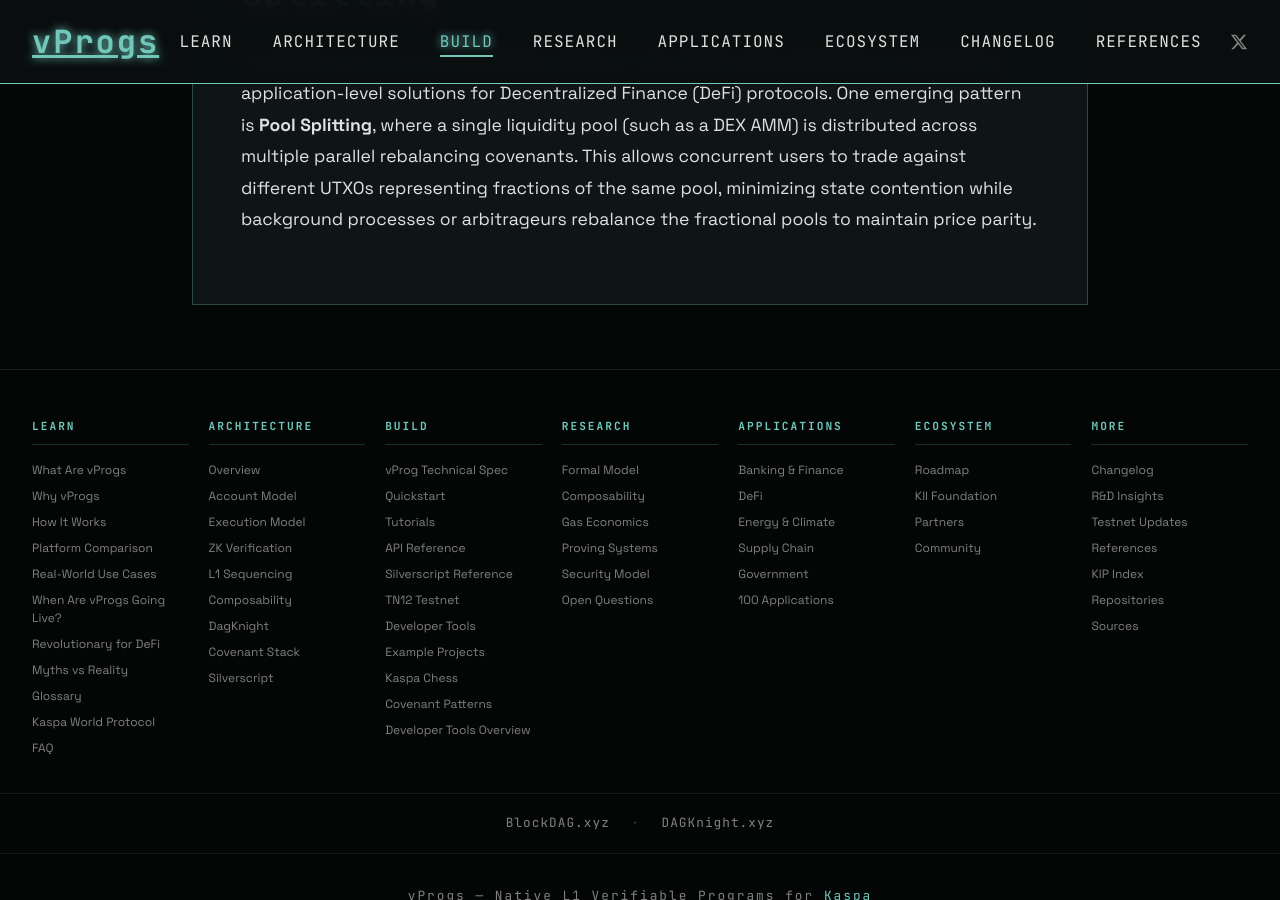
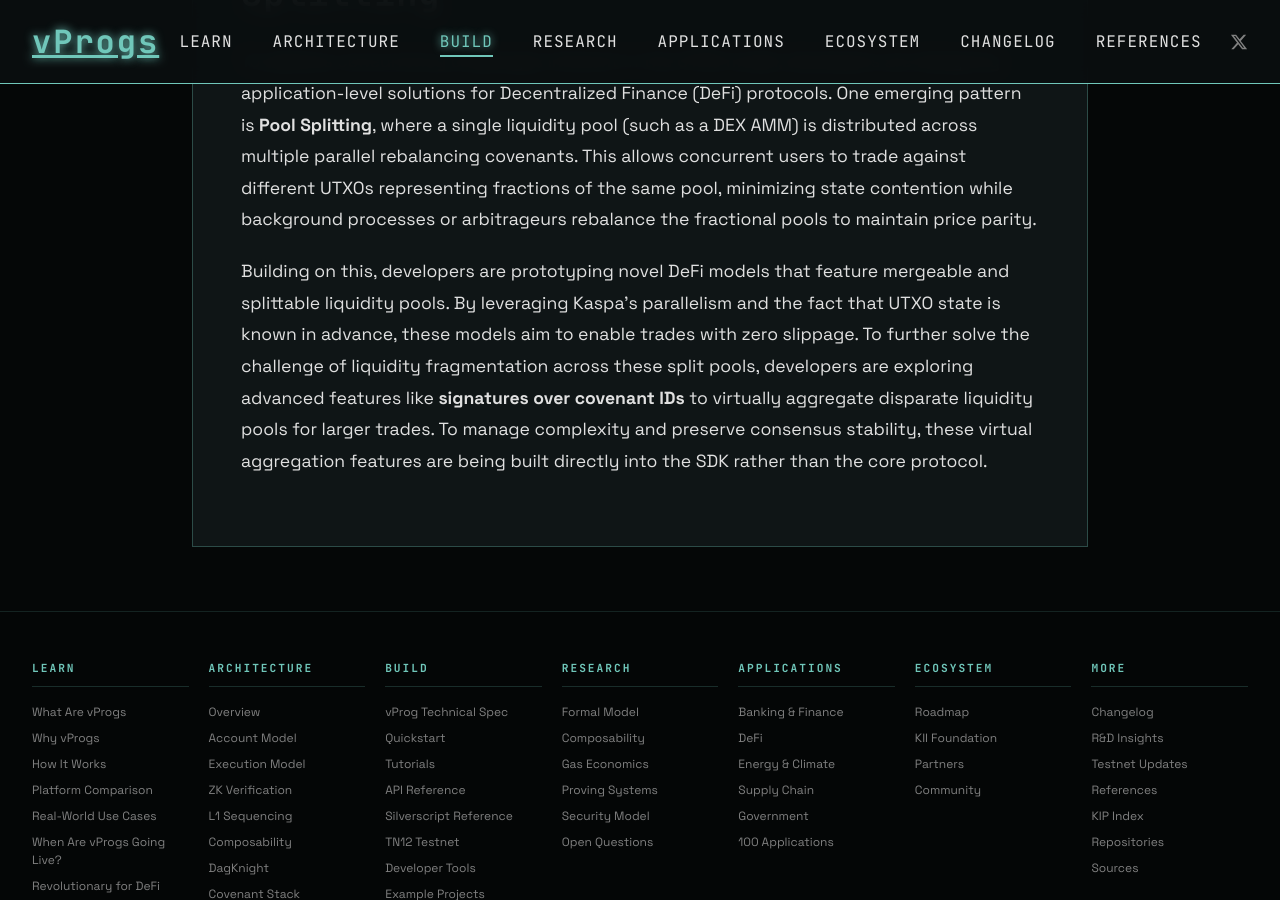
Before and after one commit to creative-inference/vprogs.xyz, a Jekyll site: the page built from build/covenant-patterns.md, in a window 1280 px wide and 900 px high, scrolled down 1631 px. Built offline with Jekyll 4.4.1, drawn with Linux system fonts in a browser that asks for light colours.

Commit message:
Update covenant patterns with virtual aggregation and zero slippage models [auto]

```diff
--- a/build/covenant-patterns.md
+++ b/build/covenant-patterns.md
@@ -31,3 +31,6 @@
 ## DeFi Concurrency Solutions: Pool Splitting
 
 To address concurrency challenges inherent in the UTXO model, developers are designing application-level solutions for Decentralized Finance (DeFi) protocols. One emerging pattern is **Pool Splitting**, where a single liquidity pool (such as a DEX AMM) is distributed across multiple parallel rebalancing covenants. This allows concurrent users to trade against different UTXOs representing fractions of the same pool, minimizing state contention while background processes or arbitrageurs rebalance the fractional pools to maintain price parity.
+
+
+Building on this, developers are prototyping novel DeFi models that feature mergeable and splittable liquidity pools. By leveraging Kaspa's parallelism and the fact that UTXO state is known in advance, these models aim to enable trades with zero slippage. To further solve the challenge of liquidity fragmentation across these split pools, developers are exploring advanced features like **signatures over covenant IDs** to virtually aggregate disparate liquidity pools for larger trades. To manage complexity and preserve consensus stability, these virtual aggregation features are being built directly into the SDK rather than the core protocol.
```
